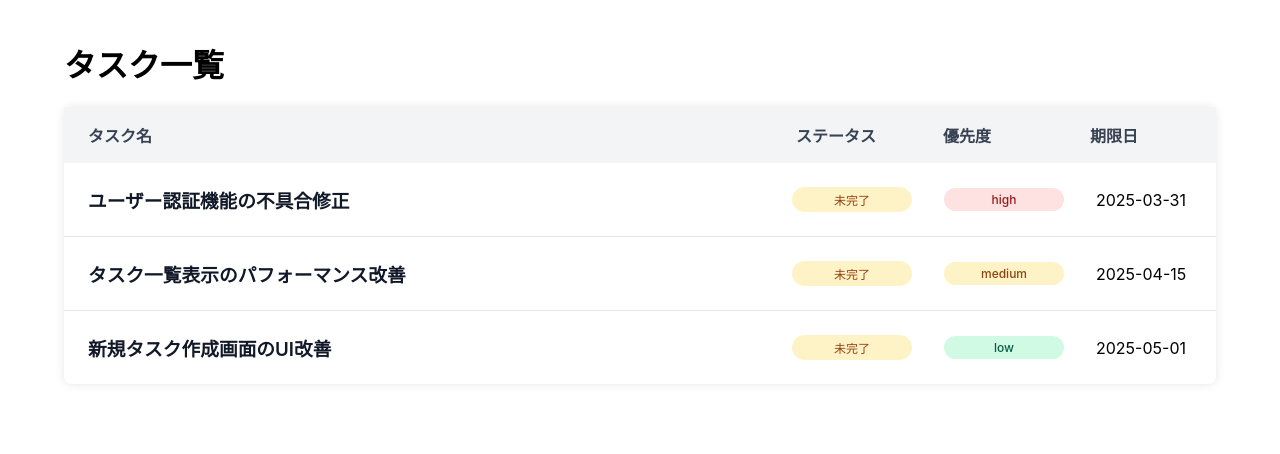
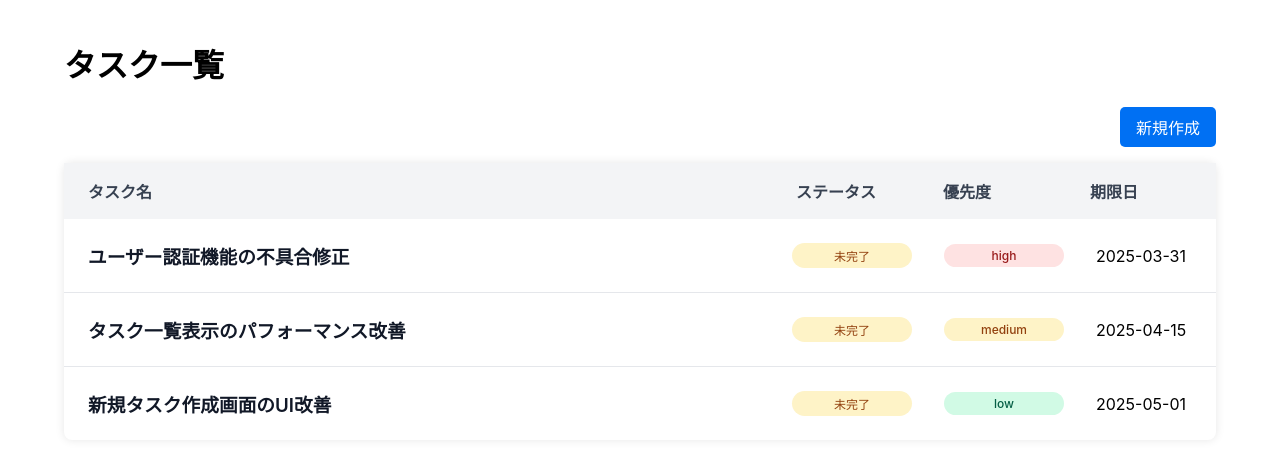
Before and after one commit to ToyoTake-0214/Study, a React (Vite) app: page /tasks in a window 1280 px wide. Shown: the top 454 px of the page. Built offline with nearby package versions, Linux system fonts and the light colour scheme.

Commit message:
add: タスク一覧ページにタスク作成ページへのリンクを追加

```diff
--- a/src/features/tasks/containers/TaskListContainer.tsx
+++ b/src/features/tasks/containers/TaskListContainer.tsx
@@ -3,6 +3,7 @@ import { getTasks } from "../hooks/getTasks";
 import { Task } from "../../../types/task";
 import TaskCard from "../components/TaskCard";
 import styles from "../styles/TaskListContainer.module.css"
+import { Link } from "react-router-dom"
 
 export default function TaskListContainer() {
   const [tasks, setTasks] = useState<Task[]>([]);
@@ -18,6 +19,11 @@ export default function TaskListContainer() {
   return (
     <div className={styles.container}>
       <h1>タスク一覧</h1>
+      <div className={styles.taskListHeader}>
+        <Link to="/tasks/new" className={styles.newTaskLink}>
+          新規作成
+        </Link>
+      </div>
       <div className={styles.tableContainer}>
         <div className={styles.header}>
           <div>タスク名</div>
```
